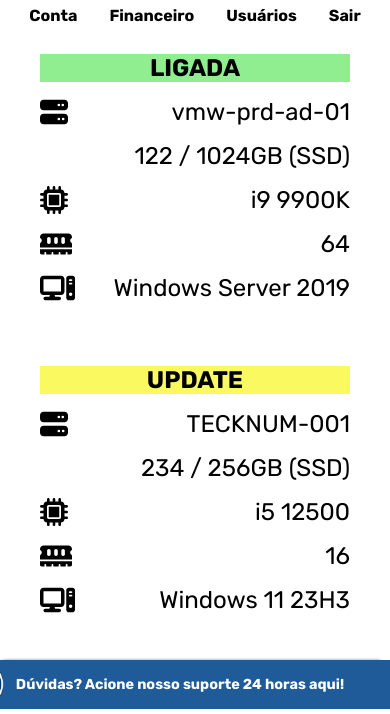
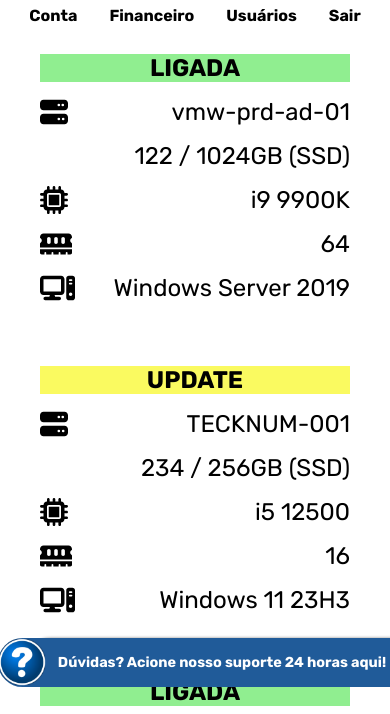
Before and after one commit to jonas-schlemmer/QI_web1, a plain HTML site: page trab-qi/pages/computers.html in a window 390 px wide. Shown: the part 130-844 px from the top of the page. Drawn offline with Linux system fonts and the light colour scheme.

Commit message:
Update computers-mobile.css

```diff
--- a/trab-qi/css/computers-mobile.css
+++ b/trab-qi/css/computers-mobile.css
@@ -60,8 +60,9 @@
     }
 
     footer {
-        padding: 10px;
-        text-align: center;
+        margin-right: -4rem;
+        padding: 2rem;
+        text-align: right;
     }
 
     .chat-box, .chat-input {
```
